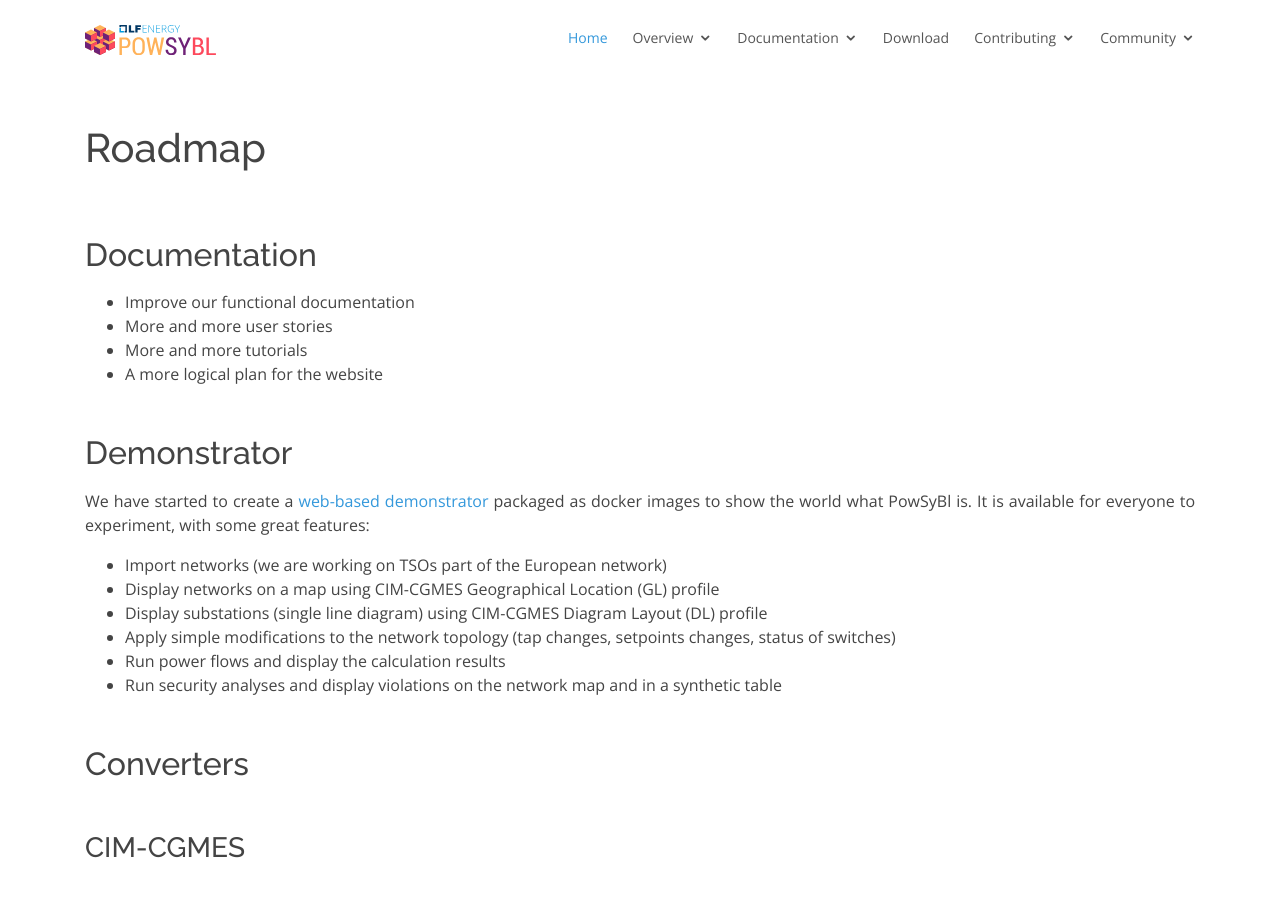
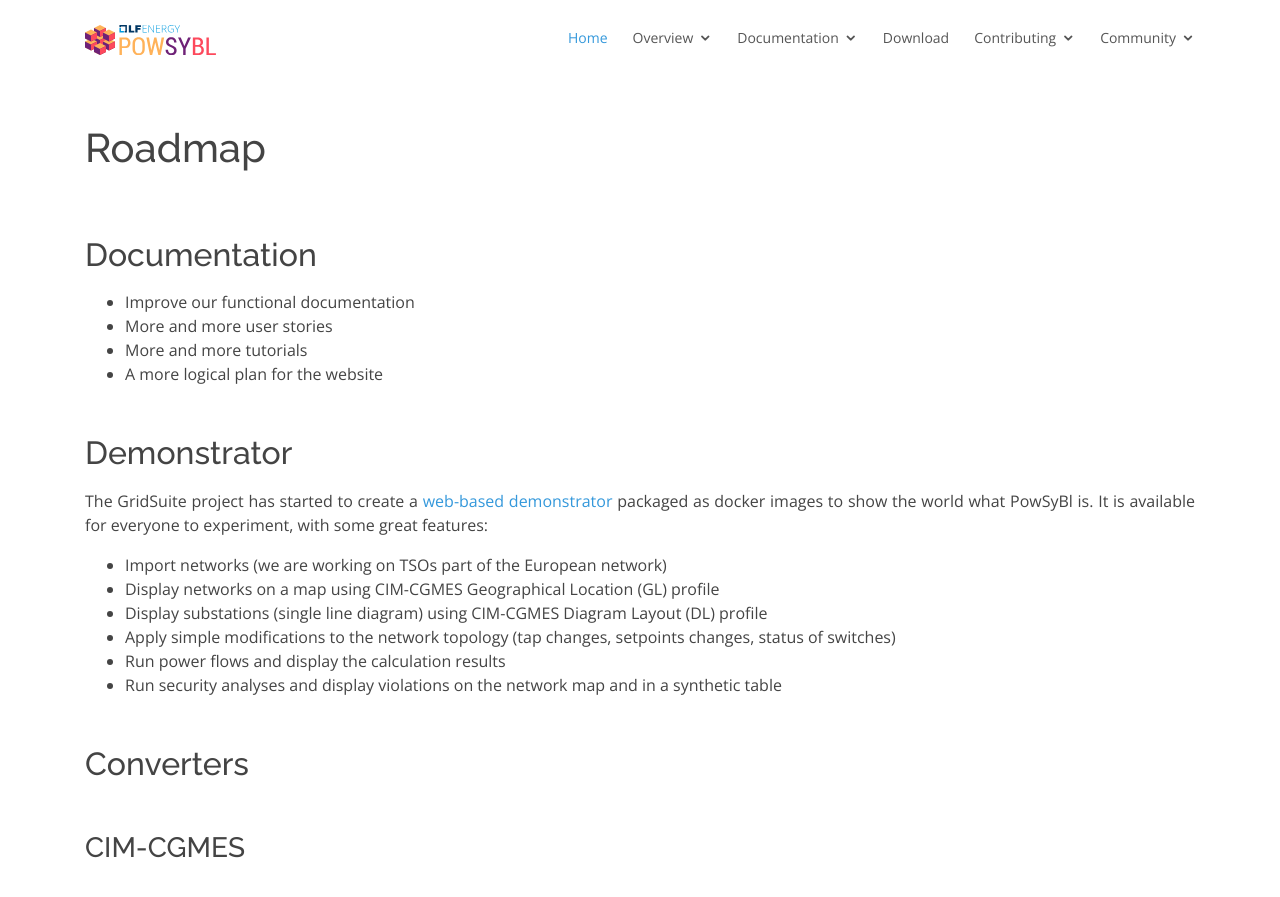
Before and after one commit to powsybl/powsybl.github.io, a Jekyll site: the page built from pages/overview/roadmap.md, in a window 1280 px wide and 900 px high. Shown: the top 897 px of the window. Built offline with Jekyll 4.4.1, drawn with Linux system fonts in a browser that asks for light colours; our own code applies the rules of GitHub Pages for plain Markdown files.

Commit message:
gridsuite demo moved from demo.powsybl.org to demo.gridsuite.org
Signed-off-by: Jon Harper <jon.harper87@gmail.com>

```diff
--- a/pages/overview/roadmap.md
+++ b/pages/overview/roadmap.md
@@ -13,7 +13,7 @@
 
 ## Demonstrator
 
-We have started to create a [web-based demonstrator](https://demo.powsybl.org/study-app/) packaged as docker images to show the world what PowSyBl is. It is available for everyone to experiment, with some great features:
+The GridSuite project has started to create a [web-based demonstrator](https://demo.gridsuite.org/study-app/) packaged as docker images to show the world what PowSyBl is. It is available for everyone to experiment, with some great features:
 
 - Import networks (we are working on TSOs part of the European network)
 - Display networks on a map using CIM-CGMES Geographical Location (GL) profile
```
